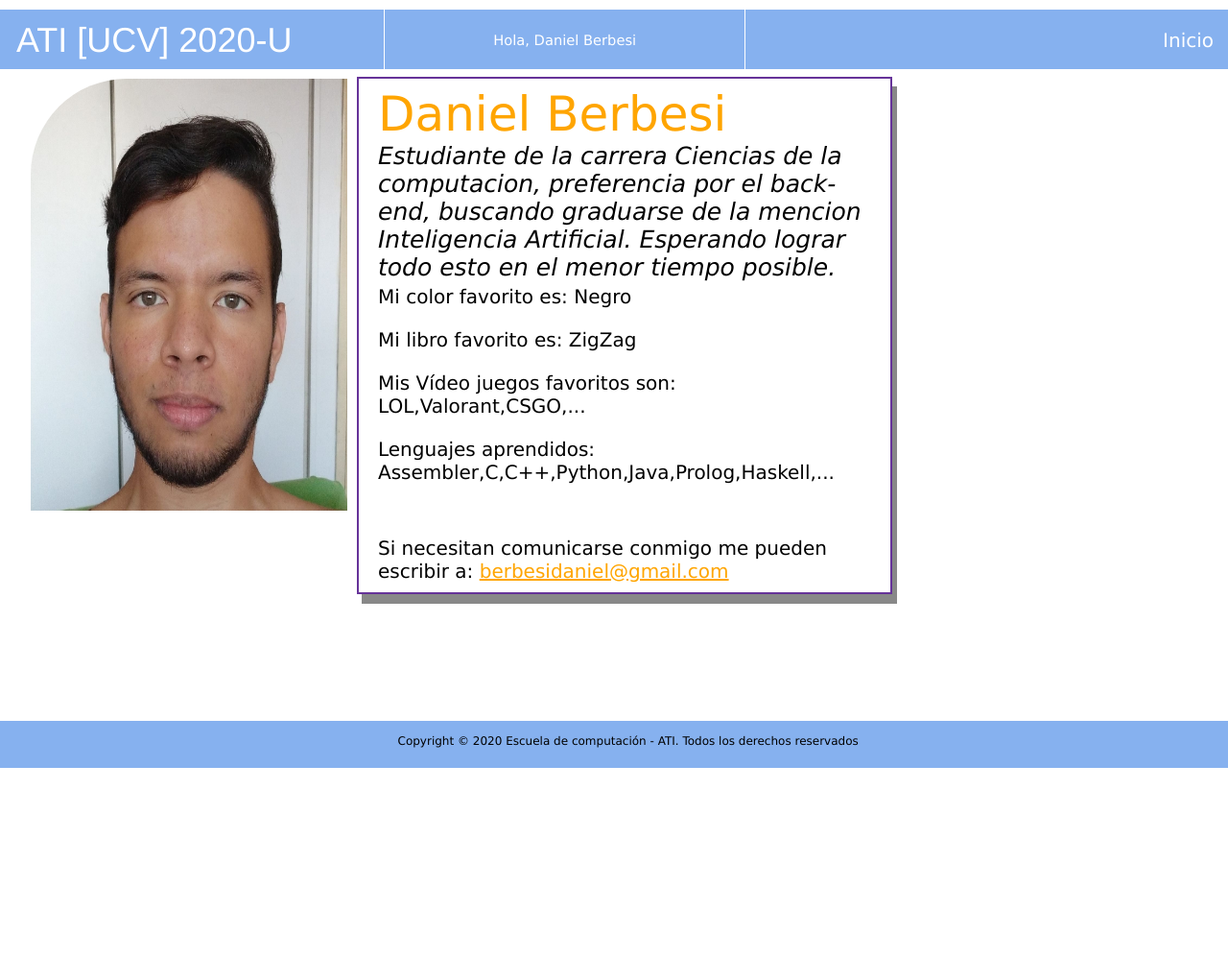
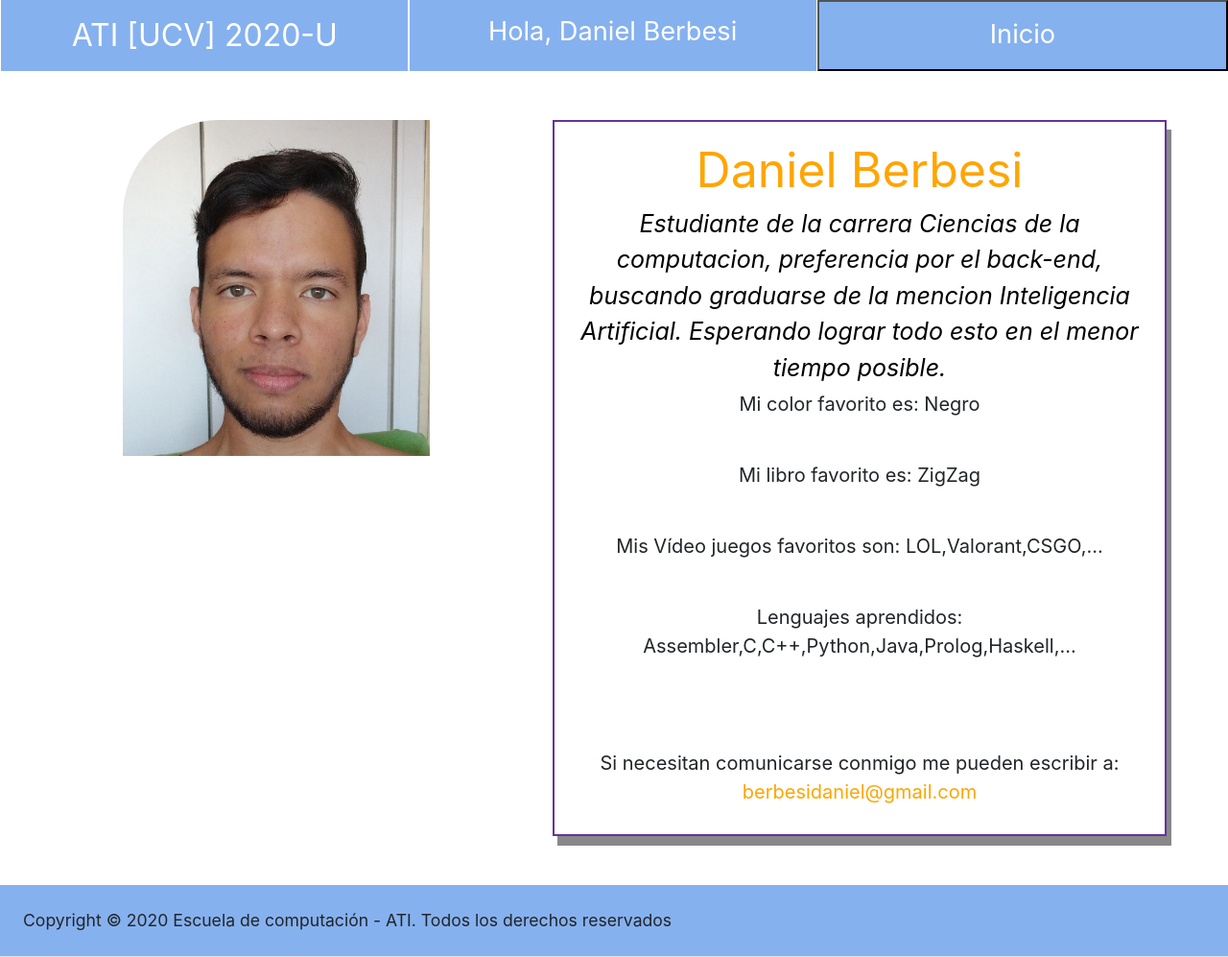
Before and after one commit to ATI1-UCV/ati_2020_U, a PHP site: page /28015794/perfil.html in a window 1280 px wide. Shown: the whole page at 96% size. Before the commit the page ends 800 px from the top, so only its background shows below. Run offline with PHP 8.4, Linux system fonts and the light colour scheme; some libraries are stand-ins or nearby versions.

Commit message:
archivos reto 16

```diff
--- a/28015794/perfil.css
+++ b/28015794/perfil.css
@@ -1,21 +1,38 @@
-#all {
-	position: absolute;
+#r11 {
+	font-size: 200%;
+	color: white;
+}
+
+#r12 {
+	font-size: 170%;
+	color: white;
+}
+
+#r13 {
+	font-size: 170%;
+	color: white;
+}
+
+#r21 {
+	max-width: 25%;
+	height: 10%;
+	margin-left: 10%;
+	border-top-left-radius: 100px;
+}
+
+#r22 {
+	max-width: 50%;
+	background-color: transparent;
 	border: 2px solid rebeccapurple;
-	padding-top: 8px;
-	padding-left: 20px;
-	padding-bottom: 10px;
-	padding-right: 30px;
-	margin-left: 340px;
-	margin-right: 350px;
-	top: 80px;
+	margin-left: 10%;
 	box-shadow: 5px 10px #888888;
 }
 
-#im {
-	width: 330px;
-	height: 450px;
-	display: inline;
-	border-top-left-radius: 100px;
+#r31{
+  	font-size: 110%;
+  	width: 100%;
+  	text-align: right;
+  	background-color:#86b1ef;
 }
 
 #primero {
@@ -36,9 +53,6 @@
 	font-size: 20px;
 }
 
-strong {
-	font-size: 20px;
-}
 
 a:link {
 	color: orange;
--- a/28015794/perfil.html
+++ b/28015794/perfil.html
@@ -8,95 +8,68 @@
 		<link rel="stylesheet" href="perfil.css"  type="text/css">
 		<script type="text/javascript" src="config.json"></script>
 		<script type="text/javascript" src="perfil.json"></script>
+		<script src="https://cdnjs.cloudflare.com/ajax/libs/jquery/3.6.0/jquery.min.js" integrity="sha512-894YE6QWD5I59HgZOGReFYm4dnWc1Qt5NtvYSaNcOP+u1T9qYdvdihz0PPSiiqn/+/3e7Jo4EaG7TubfWGUrMQ==" crossorigin="anonymous" referrerpolicy="no-referrer"></script>
 		<script src="https://ajax.googleapis.com/ajax/libs/jquery/2.1.4/jquery.min.js"></script>
+		<link rel="stylesheet" href="https://cdn.jsdelivr.net/npm/bootstrap@4.6.0/dist/css/bootstrap.min.css" integrity="sha384-B0vP5xmATw1+K9KRQjQERJvTumQW0nPEzvF6L/Z6nronJ3oUOFUFpCjEUQouq2+l" crossorigin="anonymous">
+		<script src="https://cdn.jsdelivr.net/npm/bootstrap@4.6.0/dist/js/bootstrap.min.js" integrity="sha384-+YQ4JLhjyBLPDQt//I+STsc9iw4uQqACwlvpslubQzn4u2UU2UFM80nGisd026JF" crossorigin="anonymous"></script>
+
 		<title>Daniel Berbesi</title>
 
 
 	</head>
 	<body>
-	    <header id = "myHeader">
 
-	    </header>
+	    <div class="container-fluid">
+	    <div class="row" id="r1">
+	    	<div class="col" id="r11"></div>
+	    	<div class="col" id="r12"></div>
+	    	<button class="col" id="r13" type="button">a</button>
+	    </div>
+	    <div class="row" id="r2">
+	    	<img class="img-fluid" id="r21"></img>
+	    	<div class="col" id="r22"></div>
+	    </div>
+	    <div class="row" id="r3">
+	    	<div class="d-flex justify-content-center justify-content-lg-between p-4 border-bottom" id="r31">Copyright © 2020 Escuela de computación - ATI. Todos los derechos reservados</div>
+	    </div>
+		</div>
 	    <section id = "mySection">
 
 	    </section>
-	    <footer>
-	        Copyright © 2020 Escuela de computación - ATI. Todos los derechos reservados
-	    </footer>
 
 		<script>
 
-			const header = document.getElementById("myHeader");
+			const r11 = document.getElementById("r11");
+			$(r11).text(config.sitio[0]+' '+ config.sitio[1]+' '+ config.sitio[2]);
 
-			const myNav = document.createElement('nav');
+			const r12 = document.getElementById("r12");
+			$(r12).text(config.saludo + perfil.nombre);
 
-			const myUl = document.createElement('ul');
+			const r13 = document.getElementById("r13");
+			$(r13).attr("href", "perfil.html");
+			$(r13).text(config.inicio);
 
 
-			const myLi1 = document.createElement('li');
-			$(myLi1).text(config.sitio[0]);
-			$(myLi1).addClass('logo');
-
-
-			const mySmall = document.createElement('small');
-			$(mySmall).text(config.sitio[1]);
-
-			$(myLi1).append(mySmall);
-
-			$(myLi1).text($(myLi1).text() + ' '+ config.sitio[2]);
-
-			$(myUl).append(myLi1);
-
-
-			const myLi2 = document.createElement('li');
-			$(myLi2).addClass('saludo');
-			$(myLi2).text(config.saludo + perfil.nombre);
-			$(myUl).append(myLi2);
-
-			const myLi3 = document.createElement('li');
-			$(myLi3).addClass('busqueda');
-
-			const myA = document.createElement('a');
-			$(myA).attr("href", "perfil.html");
-			$(myA).text(config.inicio);
-			$(myLi3).append(myA);
-
-			$(myUl).append(myLi3);
-
-			$(header).append(myNav);
-
-			$(myNav).append(myUl);
-
-
-
-
-			const section = document.getElementById("mySection");
-
-			const myImg = document.createElement('img');
-			myImg.id = "im";
-			$(myImg).attr("src", "28015794.jpg");
-
-			$(section).append(myImg);
-
-
-			const myDiv = document.createElement('div');
-			myDiv.id = "all";
+			const r21 = document.getElementById("r21");
+			$(r21).attr("src", "28015794.jpg");
 
 
 			const myP = document.createElement('p');
 			myP.id = "primero";
 
 			$(myP).text(perfil.nombre);
-			$(myDiv).append(myP);
 
-			$(myDiv).append(document.createElement('br'));
+			const r22 = document.getElementById("r22");
+			$(r22).append(myP);
+
+			$(r22).append(document.createElement('br'));
 
 
 			const myI = document.createElement('i');
 			myI.id = "segundo";
 			$(myI).text(perfil.descripcion);
 
-			$(myDiv).append(myI);
+			$(r22).append(myI);
 
 
 			const myP2 = document.createElement('p');
@@ -104,35 +77,35 @@
 			$(myP2).addClass('tercero');
 
 			$(myP2).text(config.color + perfil.color);
-			$(myDiv).append(myP2);
-			$(myDiv).append(document.createElement('br'));
+			$(r22).append(myP2);
+			$(r22).append(document.createElement('br'));
 
 
 			const myP3 = document.createElement('p');
 			$(myP3).addClass('tercero');
 
 			$(myP3).text(config.libro + perfil.libro);
-			$(myDiv).append(myP3);
-			$(myDiv).append(document.createElement('br'));
+			$(r22).append(myP3);
+			$(r22).append(document.createElement('br'));
 
 
 			const myP4 = document.createElement('p');
 			$(myP4).addClass('tercero');
 
 			$(myP4).text(config.video_juego + perfil.video_juego);
-			$(myDiv).append(myP4);
-			$(myDiv).append(document.createElement('br'));
+			$(r22).append(myP4);
+			$(r22).append(document.createElement('br'));
 
 
 			const myP5 = document.createElement('p');
 			$(myP5).addClass('tercero', 'extra');
 
 			$(myP5).text(config.lenguajes + perfil.lenguajes);
-			$(myDiv).append(myP5);
-			$(myDiv).append(document.createElement('br'));
+			$(r22).append(myP5);
+			$(r22).append(document.createElement('br'));
 
-			$(myDiv).append(document.createElement('br'));
-			$(myDiv).append(document.createElement('br'));
+			$(r22).append(document.createElement('br'));
+			$(r22).append(document.createElement('br'));
 
 			const myP6 = document.createElement('p');
 			$(myP6).addClass('tercero');
@@ -144,9 +117,7 @@
 
 			$(myP6).append(myA2);
 
-			$(myDiv).append(myP6);
-
-			$(section).append(myDiv);
+			$(r22).append(myP6);
 
 
 		</script src = "http://ajax.googleapis.com/ajax/libs/jquery/3.0.0/jquery.min.js">
--- a/css/style.css
+++ b/css/style.css
@@ -1,82 +1,7 @@
-* {
-	margin: 0;
-	padding: 0;
-	font-family: Verdana, Arial, helvetica, sans-serif;
-	font-size: 11pt;
+.col {
+  text-align:center;
+  margin-left: 0.1%;
+  background-color:#86b1ef;
+  padding: 1%;
+  margin-bottom: 4%;
 }
-
-html,body { width: 100%; height: 100%; }
-
-header {
-   height: 62px;
-	top: 0;
-   position: relative;
-	background-color:#86b1ef;
-}
-
-nav ul {
-  list-style-type: none;
-  margin: 10px;
-  padding: 0;
-  overflow: hidden;
-}
-
-nav ul li {
-  float: left;
-  border-right: 1px solid #fff;
-  line-height: 58px;
-  padding: 3px 5px 3px 5px;
-  color: white;
-}
-
-nav ul li:last-child {
-  border-right: none;
-}
-
-nav ul li a, nav ul li a:link, nav ul li a:visited {
-	 color: white;
-	 text-decoration:none;
-}
-
-.logo {
-	margin-left: 2px;
-	font-size: 27pt;
-   font-family: helvetica;
-	width: 30%;
-}
-
-.logo small {
-	font-size: 14pt;
-}
-
-.saludo {
-  width: 29%;
-  text-align: center;
-}
-
-.busqueda {
-  float: right;
-}
-
-section {
-  width: 95%;
-  margin-top:10px;
-  margin-bottom:80px;
-  margin-left: auto;
-  margin-right: auto;
-}
-
-footer {
-  width: 100%;
-  position: fixed;
-  bottom: 0;
-  padding: 1rem;
-  background-color: #86b1ef;
-  text-align: center;
-  height: 20px;
-  font-size: 9pt;
-}
-
-.extra {
-  font-weight : bold;
-}
```
